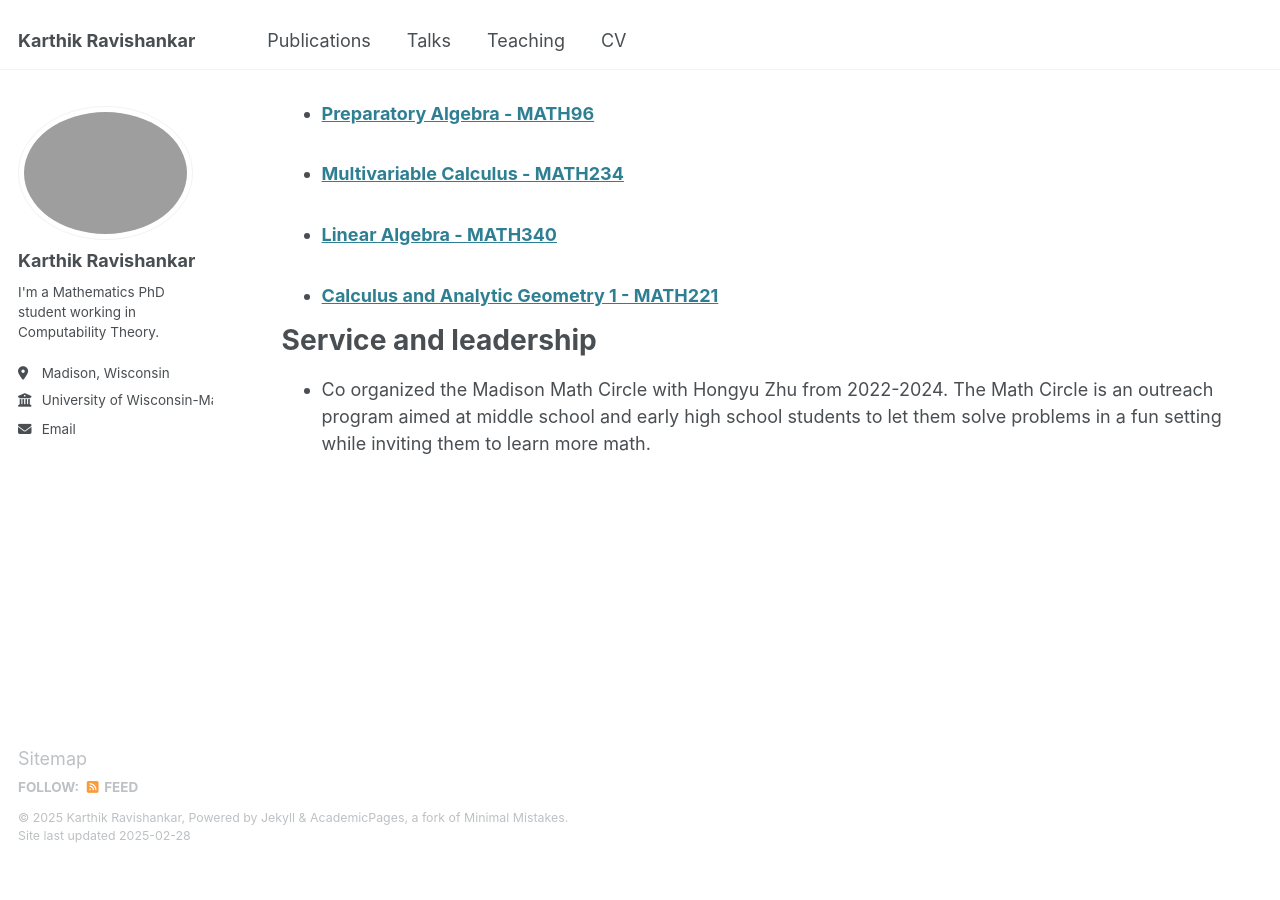
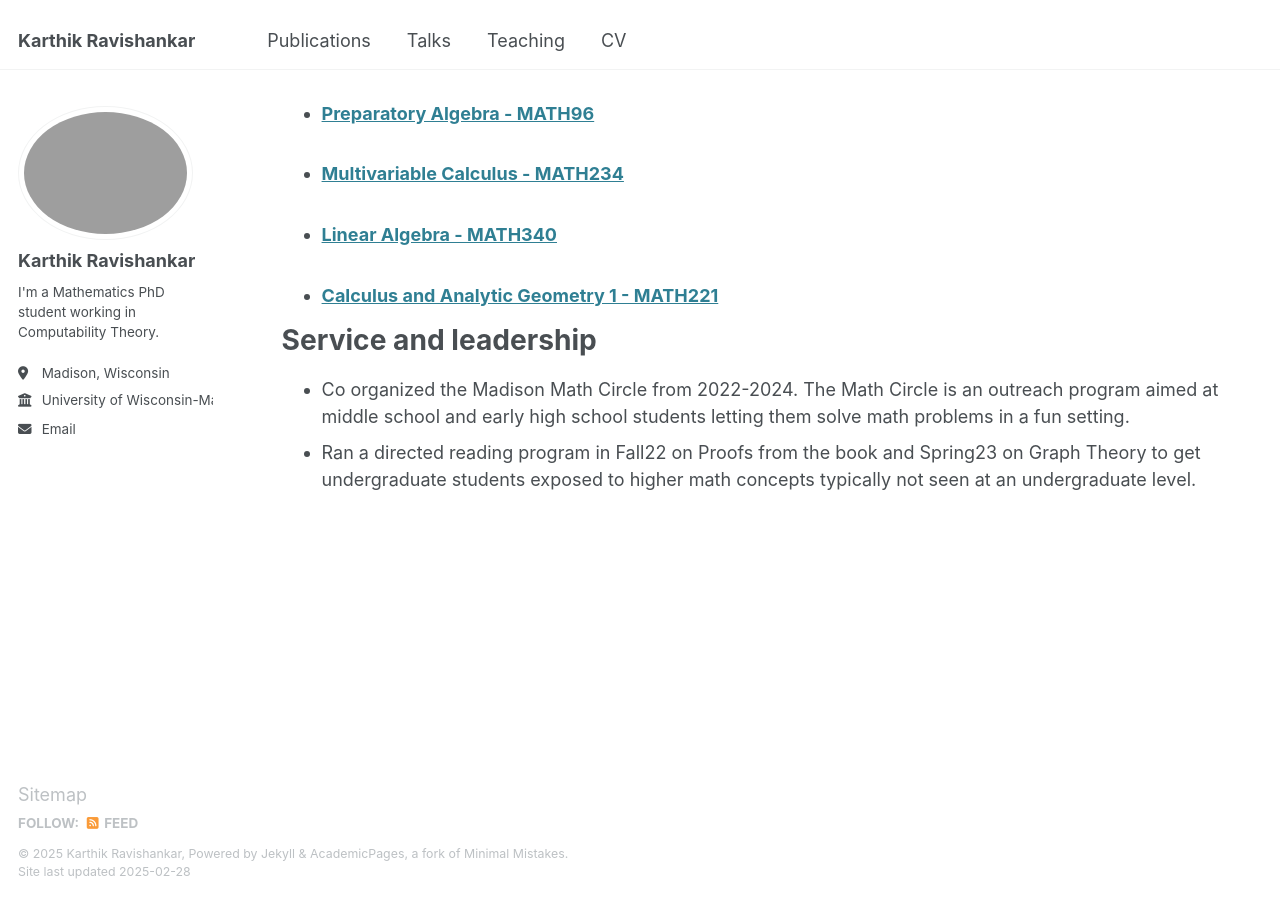
Before and after one commit to Karthik-Ravishankar-Math/Karthik-Ravishankar-Math.github.io, a Jekyll site: the page built from _pages/cv.md, in a window 1280 px wide and 900 px high, scrolled down 898 px. Built offline with Jekyll 4.4.1, drawn with Linux system fonts in a browser that asks for light colours; before the commit the page ends 1762 px from its top, so only the background shows below that.

Commit message:
Update cv.md

```diff
--- a/_pages/cv.md
+++ b/_pages/cv.md
@@ -44,4 +44,5 @@ Teaching
 
 Service and leadership
 ======
-* Co organized the Madison Math Circle with Hongyu Zhu from 2022-2024. The Math Circle is an outreach program aimed at middle school and early high school students to let them solve problems in a fun setting while inviting them to learn more math.
+* Co organized the Madison Math Circle from 2022-2024. The Math Circle is an outreach program aimed at middle school and early high school students letting them solve math problems in a fun setting.
+* Ran a directed reading program in Fall22 on Proofs from the book and Spring23 on Graph Theory to get undergraduate students exposed to higher math concepts typically not seen at an undergraduate level.
```
